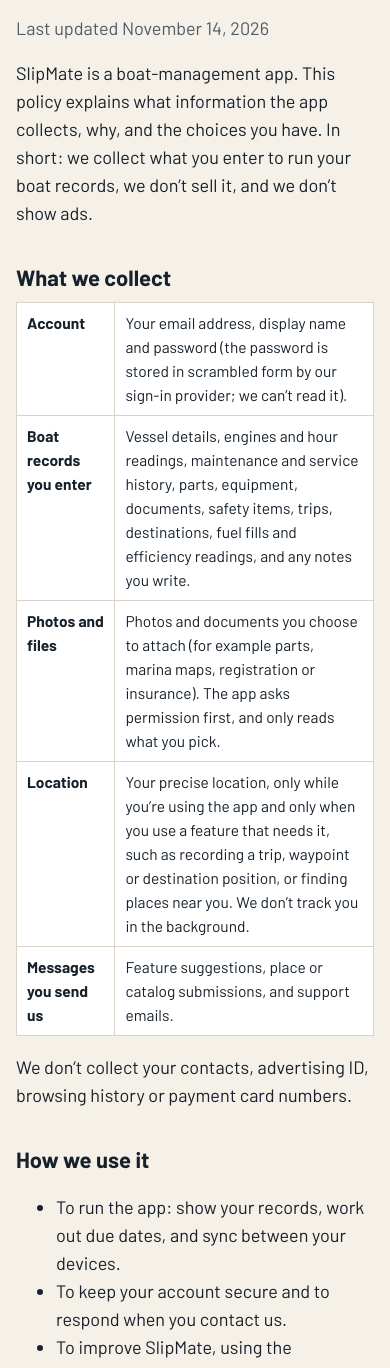
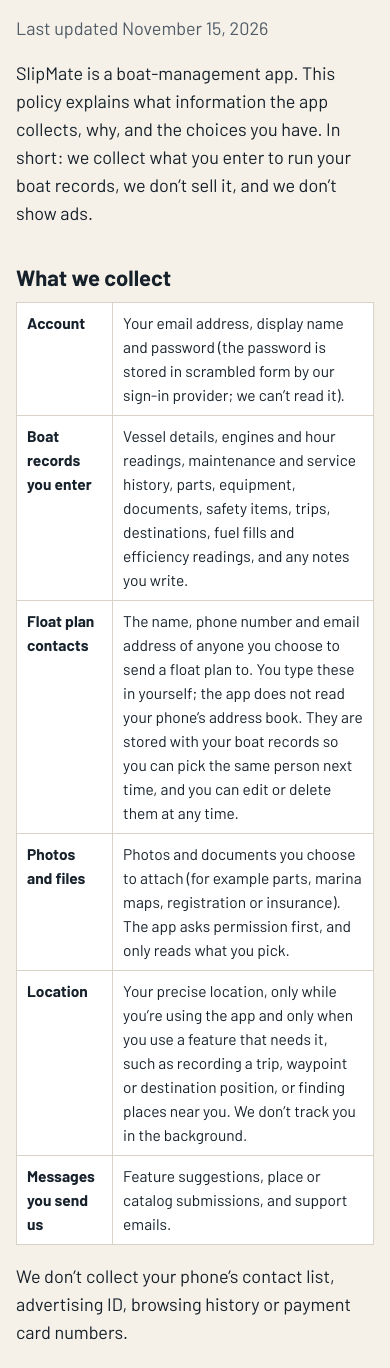
Before and after one commit to RoyStiles/underway-website, a website: page site/privacy.html in a window 390 px wide. Shown: the part 183-1551 px from the top of the page. Drawn offline with Linux system fonts and the light colour scheme.

Commit message:
Privacy Policy: float plan contacts
Adds a Float plan contacts row and says 'phone's contact list' where it said 'contacts'. Date set to November 15, 2026.

Co-Authored-By: Claude Fable 5.2 <noreply@anthropic.com>

```diff
--- a/config.json
+++ b/config.json
@@ -4,5 +4,5 @@
   "ownerName": "SlipMate",
   "appStoreUrl": "",
   "playStoreUrl": "",
-  "lastUpdated": "November 14, 2026"
+  "lastUpdated": "November 15, 2026"
 }
--- a/site/privacy.html
+++ b/site/privacy.html
@@ -82,18 +82,19 @@ footer .sp{margin-right:auto}
 </div></header>
 <main>
 <h1>Privacy Policy</h1>
-<p class="muted">Last updated November 14, 2026</p>
+<p class="muted">Last updated November 15, 2026</p>
 <p>SlipMate is a boat-management app. This policy explains what information the app collects, why, and the choices you have. In short: we collect what you enter to run your boat records, we don’t sell it, and we don’t show ads.</p>
 
 <h2>What we collect</h2>
 <table>
   <tr><th>Account</th><td>Your email address, display name and password (the password is stored in scrambled form by our sign-in provider; we can’t read it).</td></tr>
   <tr><th>Boat records you enter</th><td>Vessel details, engines and hour readings, maintenance and service history, parts, equipment, documents, safety items, trips, destinations, fuel fills and efficiency readings, and any notes you write.</td></tr>
+  <tr><th>Float plan contacts</th><td>The name, phone number and email address of anyone you choose to send a float plan to. You type these in yourself; the app does not read your phone’s address book. They are stored with your boat records so you can pick the same person next time, and you can edit or delete them at any time.</td></tr>
   <tr><th>Photos and files</th><td>Photos and documents you choose to attach (for example parts, marina maps, registration or insurance). The app asks permission first, and only reads what you pick.</td></tr>
   <tr><th>Location</th><td>Your precise location, only while you’re using the app and only when you use a feature that needs it, such as recording a trip, waypoint or destination position, or finding places near you. We don’t track you in the background.</td></tr>
   <tr><th>Messages you send us</th><td>Feature suggestions, place or catalog submissions, and support emails.</td></tr>
 </table>
-<p>We don’t collect your contacts, advertising ID, browsing history or payment card numbers.</p>
+<p>We don’t collect your phone’s contact list, advertising ID, browsing history or payment card numbers.</p>
 
 <h2>How we use it</h2>
 <ul>
```
Also changed, not shown: pages/privacy.html (+2 -1 lines), site/terms.html (+1 -1 lines).
